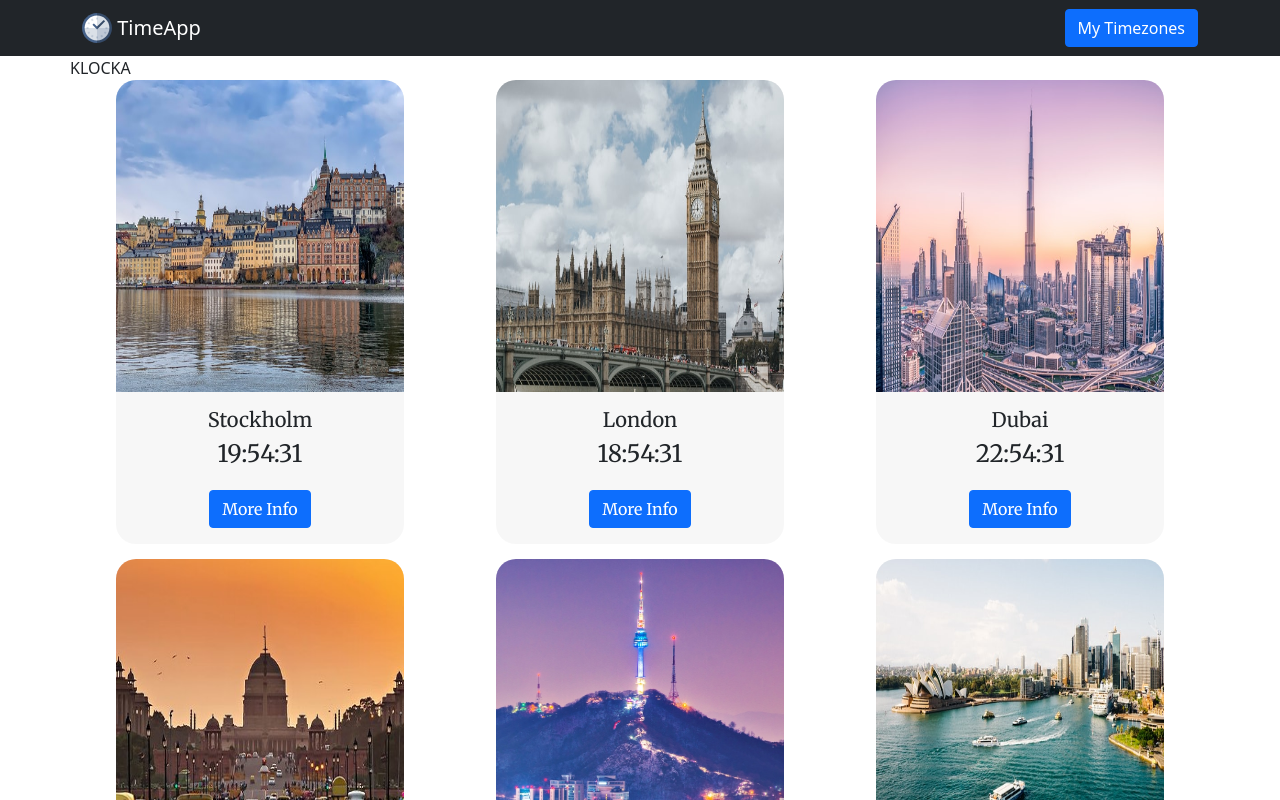
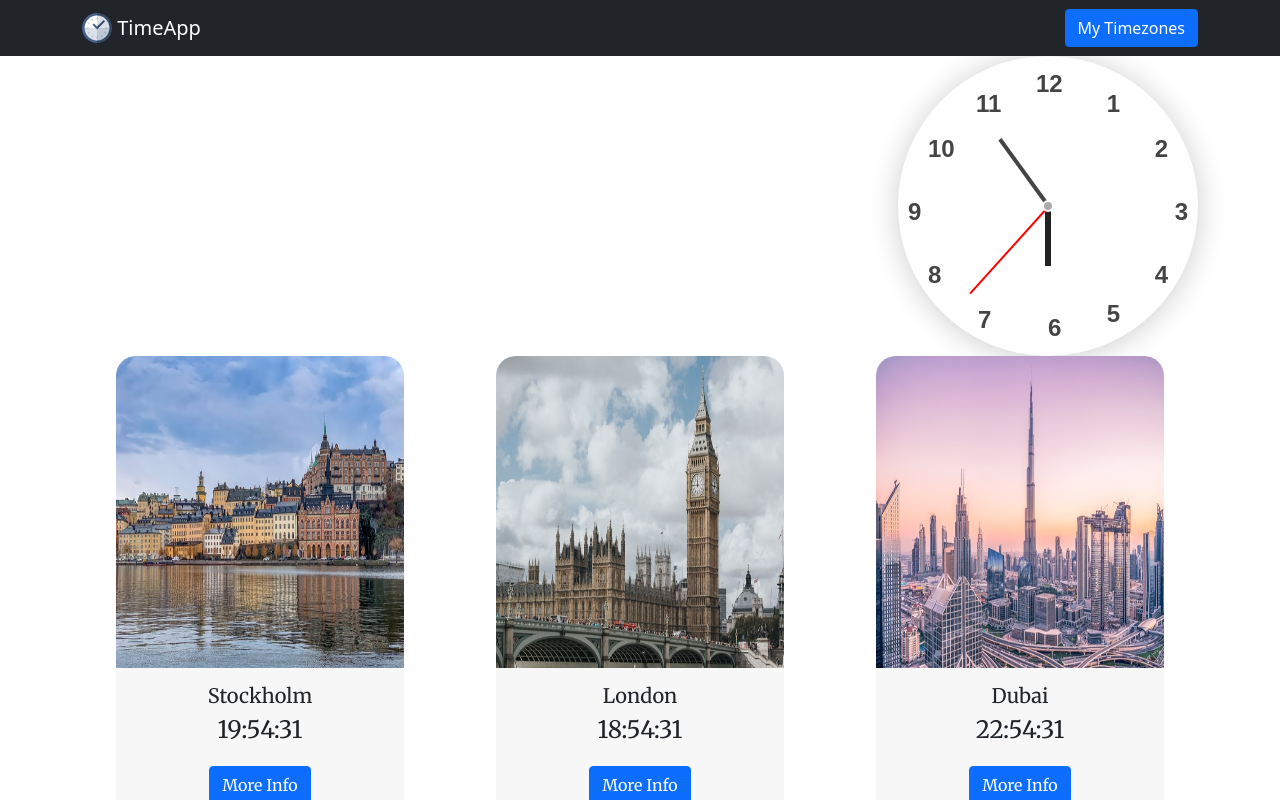
Before and after one commit to argjend551/TimeApp, a React (Vite) app: page / in a window 1280 px wide. Shown: the top 800 px of the page. Built offline with nearby package versions, Linux system fonts and the light colour scheme.

Commit message:
added analog clock for first page and a css file for anlog clock

```diff
--- /dev/null
+++ b/public/css/clock.css
@@ -0,0 +1,124 @@
+.clock {
+  width: 300px;
+  height: 300px;
+  border-radius: 50%;
+  position: relative;
+  top: 50%;
+  left: 50%;
+  transform: translate(-50%, -50%);
+  box-shadow: 0 2px 30px rgba(0, 0, 0, 0.2);
+  font-size: 24px;
+  color: #444;
+  text-align: center;
+}
+
+.clock::after {
+  background: #aaa;
+  content: "";
+  width: 12px;
+  height: 12px;
+  border-radius: 50%;
+  position: absolute;
+  z-index: 2;
+  top: 50%;
+  left: 50%;
+  transform: translate(-50%, -50%);
+  border: 2px solid #fff;
+}
+
+.hour_hand {
+  position: absolute;
+  width: 6px;
+  height: 60px;
+  background: #222;
+  top: 30%;
+  left: 49%;
+  transform-origin: bottom;
+}
+
+.min_hand {
+  position: absolute;
+  width: 4px;
+  height: 80px;
+  background: #444;
+  top: 22.5%;
+  left: 49%;
+  transform-origin: bottom;
+}
+
+.sec_hand {
+  position: absolute;
+  width: 2px;
+  height: 118px;
+  background: red;
+  top: 10.5%;
+  left: 50%;
+  transform-origin: bottom;
+}
+
+.clock span {
+  position: absolute;
+  font-family: "Source Sans Pro", sans-serif;
+  font-weight: 700;
+
+}
+
+.twelve {
+  top: 10px;
+  left: 46%;
+}
+
+.one {
+  top: 10%;
+  right: 26%;
+}
+
+.eleven {
+  top: 10%;
+  left: 26%;
+}
+
+.two {
+  top: 25%;
+  right: 10%;
+}
+
+.three {
+  right: 10px;
+  top: 46%;
+}
+
+.four {
+  right: 30px;
+  top: 67%;
+}
+
+.five {
+  right: 78px;
+  top: 80%;
+}
+
+.six {
+  bottom: 10px;
+  left: 50%;
+}
+
+.seven {
+  left: 80px;
+  top: 82%;
+}
+
+.eight {
+  left: 30px;
+  top: 67%;
+}
+
+.nine {
+  left: 10px;
+  top: 46%;
+}
+
+.ten {
+  top: 25%;
+  left: 10%;
+}
--- a/public/css/style.css
+++ b/public/css/style.css
@@ -1,6 +1,6 @@
 @import url("cards.css");
 @import url("citypage.css");
-
+@import url("clock.css");
 @import url("https://fonts.googleapis.com/css2?family=Merriweather:wght@400;700&display=swap");
 
 main {
--- /dev/null
+++ b/src/components/Clock.jsx
@@ -0,0 +1,61 @@
+import React, { Component } from "react";
+import Col from 'react-bootstrap/Col'
+
+class Clock extends Component {
+
+  constructor(props) {
+    super(props);
+    this.state = {
+      time: new Date()
+    };
+  }
+
+  componentDidMount() {
+    this.timeId = setInterval(() => {
+      this.setState({
+        time: new Date()
+      })
+    }, 1000);
+  }
+
+  componentWillMount() {
+    clearInterval(this.timeId)
+  }
+
+  render() {
+    return (
+      <Col>
+        <div className="clock">
+          <div className="hour_hand"
+            style={{ transform: `rotateZ(${this.state.time.getHours() * 30}deg)` }}>
+
+          </div>
+          <div className="min_hand"
+            style={{ transform: `rotateZ(${this.state.time.getMinutes() * 6}deg)` }}>
+
+          </div>
+          <div className="sec_hand"
+            style={{ transform: `rotateZ(${this.state.time.getSeconds() * 6}deg)` }}>
+
+          </div>
+
+          <span className="twelve">12</span>
+          <span className="one">1</span>
+          <span className="two">2</span>
+          <span className="three">3</span>
+          <span className="four">4</span>
+          <span className="five">5</span>
+          <span className="six">6</span>
+          <span className="seven">7</span>
+          <span className="eight">8</span>
+          <span className="nine">9</span>
+          <span className="ten">10</span>
+          <span className="eleven">11</span>
+        </div>
+
+      </Col>
+    );
+  }
+}
+
+export default Clock
--- a/src/pages/Home.jsx
+++ b/src/pages/Home.jsx
@@ -2,12 +2,13 @@ import React from "react";
 import ReadCityList from "../components/ReadCityList";
 import Row from 'react-bootstrap/Row'
 import Container from 'react-bootstrap/Container'
+import Clock from "../components/Clock"
 
 function Home() {
   return (
     <Container align="center" className="card-container">
       <Row>
-        KLOCKA
+        <Clock />
       </Row>
       <ReadCityList />
     </Container>
```
